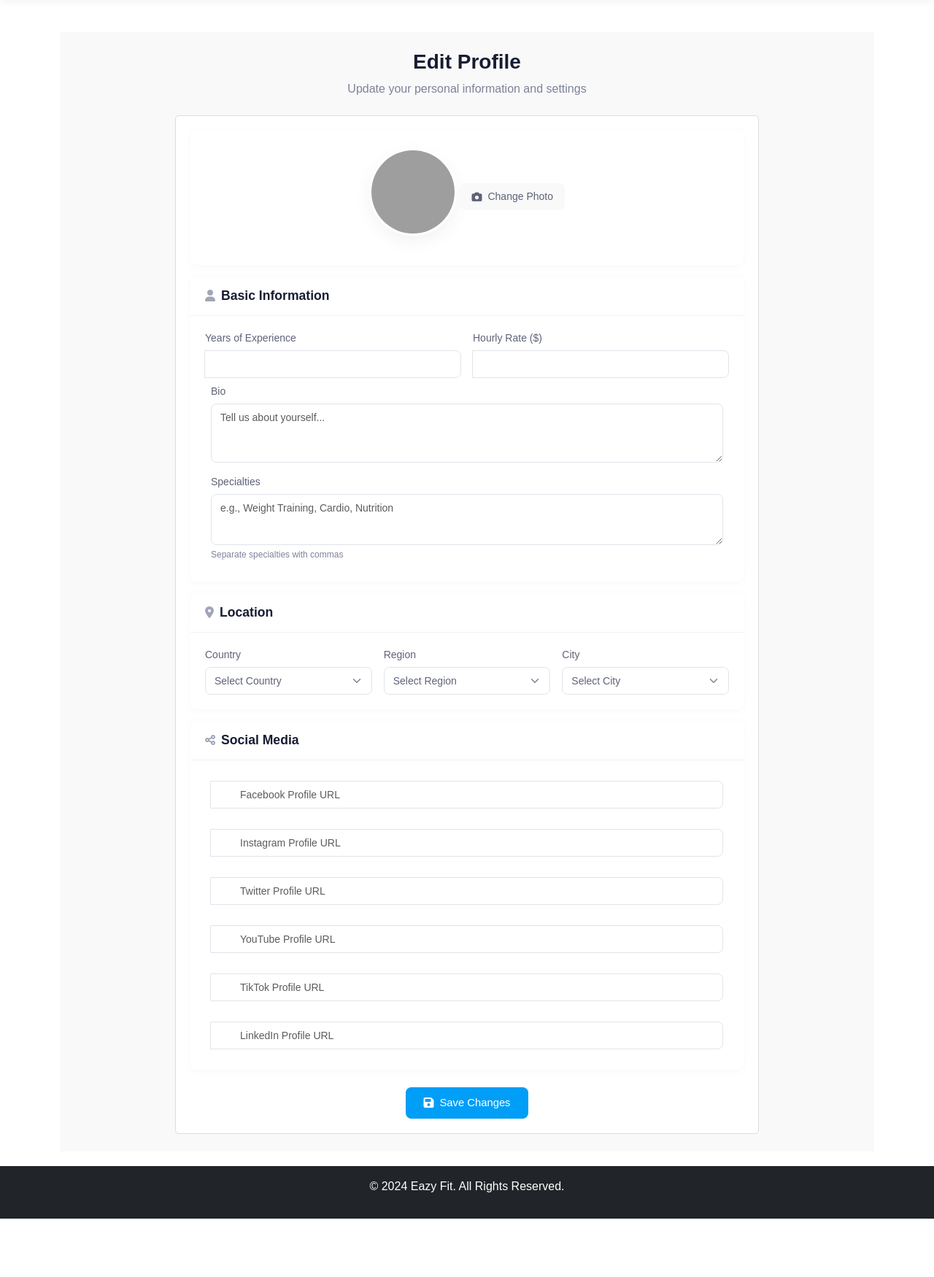
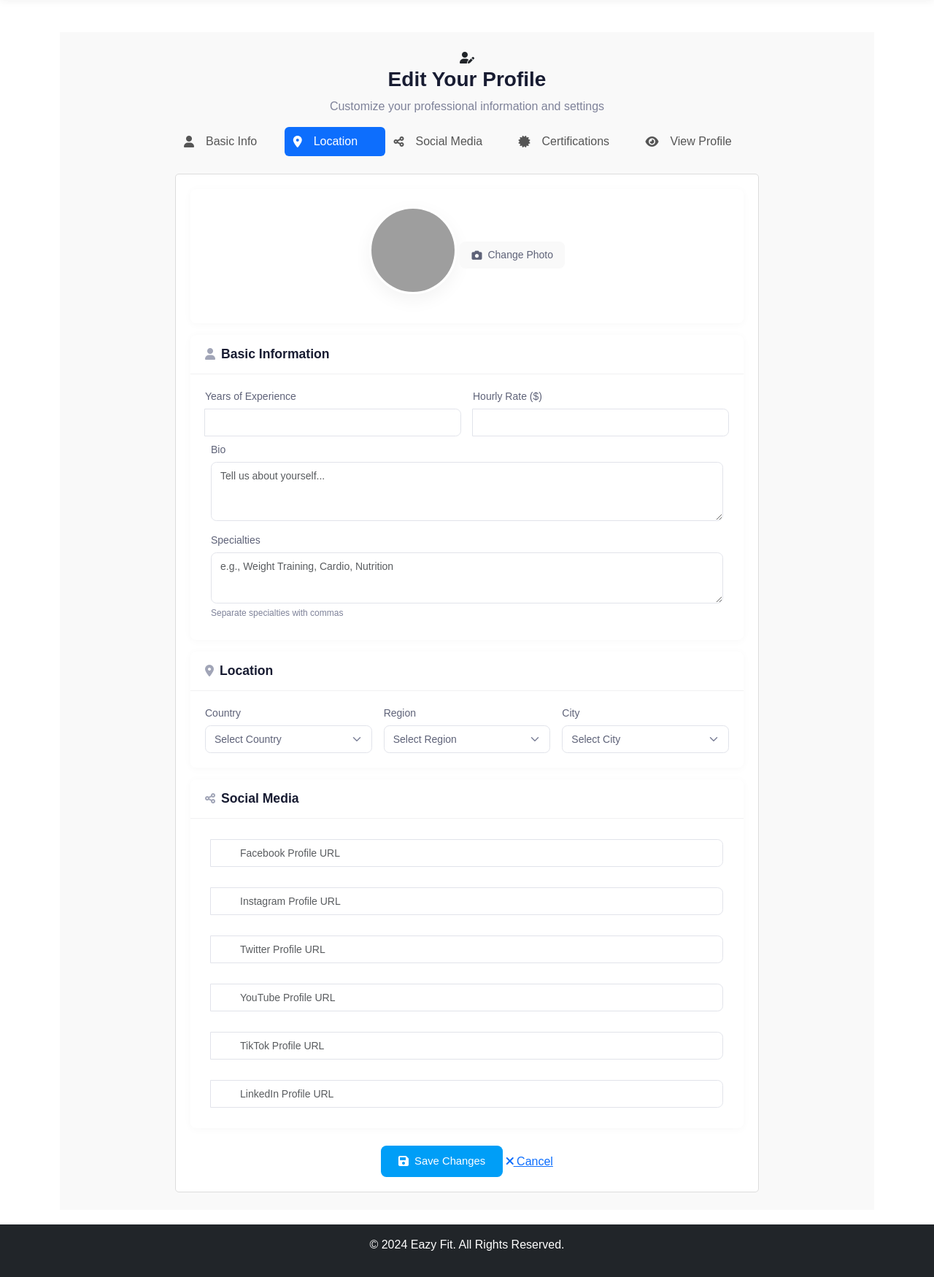
Before and after one commit to Pharoh0/easy-fit, a Django app: template apps/profiles/templates/profiles/coach/coach_profile_edit.html in a window 1280 px wide. Shown: the part 68-1818 px from the top of the page at 73% size. Before the commit the page ends 1738 px from the top, so only its background shows below. Run offline with Django 4.2, Linux system fonts and the light colour scheme; the template is opened without the code that fills it, so the values that code supplies are empty; grey boxes are pictures that could not be loaded.

Commit message:
feat(coach-profile): enhance edit profile page with navigation, improved layout, and form validation

```diff
--- a/apps/profiles/templates/profiles/coach/coach_profile_edit.html
+++ b/apps/profiles/templates/profiles/coach/coach_profile_edit.html
@@ -13,8 +13,45 @@
     <div class="edit-profile__container">
         <!-- Header -->
         <div class="edit-profile__header">
-            <h1>Edit Profile</h1>
-            <p>Update your personal information and settings</p>
+            <div class="header-icon">
+                <i class="fas fa-user-edit"></i>
+            </div>
+            <h1>Edit Your Profile</h1>
+            <p>Customize your professional information and settings</p>
+            <div class="edit-profile__nav">
+                <ul class="nav nav-pills nav-fill">
+                    <li class="nav-item">
+                        <a class="nav-link active" href="#basic-info">
+                            <i class="fas fa-user me-md-2"></i>
+                            <span>Basic Info</span>
+                        </a>
+                    </li>
+                    <li class="nav-item">
+                        <a class="nav-link" href="#location-info">
+                            <i class="fas fa-location-dot me-md-2"></i>
+                            <span>Location</span>
+                        </a>
+                    </li>
+                    <li class="nav-item">
+                        <a class="nav-link" href="#social-info">
+                            <i class="fas fa-share-nodes me-md-2"></i>
+                            <span>Social Media</span>
+                        </a>
+                    </li>
+                    <li class="nav-item">
+                        <a class="nav-link" href="{% url 'profiles:view_coach_certifications' %}">
+                            <i class="fas fa-certificate me-md-2"></i>
+                            <span>Certifications</span>
+                        </a>
+                    </li>
+                    <li class="nav-item">
+                        <a class="nav-link" href="{% url 'profiles:view_coach_profile' user.id %}">
+                            <i class="fas fa-eye me-md-2"></i>
+                            <span>View Profile</span>
+                        </a>
+                    </li>
+                </ul>
+            </div>
         </div>
 
         <form method="post" enctype="multipart/form-data" class="edit-profile__form">
@@ -39,7 +76,7 @@
             </div>
 
             <!-- Basic Info Card -->
-            <div class="edit-card">
+            <div class="edit-card" id="basic-info">
                 <div class="edit-card__header">
                     <h2><i class="fas fa-user"></i>Basic Information</h2>
                 </div>
@@ -77,7 +114,7 @@
             </div>
 
             <!-- Location Card -->
-            <div class="edit-card">
+            <div class="edit-card" id="location-info">
                 <div class="edit-card__header">
                     <h2><i class="fas fa-location-dot"></i>Location</h2>
                 </div>
@@ -121,7 +158,7 @@
             </div>
 
             <!-- Social Media Card -->
-            <div class="edit-card">
+            <div class="edit-card" id="social-info">
                 <div class="edit-card__header">
                     <h2><i class="fas fa-share-nodes"></i>Social Media</h2>
                 </div>
@@ -179,6 +216,10 @@
                     <i class="fas fa-save"></i>
                     Save Changes
                 </button>
+                <a href="{% url 'profiles:view_coach_profile' user.id %}" class="btn-cancel">
+                    <i class="fas fa-times"></i>
+                    Cancel
+                </a>
             </div>
         </form>
     </div>
@@ -187,4 +228,92 @@
 
 {% block extra_js %}
 <script src="{% static 'profiles/js/coach/coach_profile_edit.js' %}"></script>
+<script>
+document.addEventListener('DOMContentLoaded', function() {
+    // Smooth scroll for navigation links
+    document.querySelectorAll('.edit-profile__nav .nav-link').forEach(link => {
+        if (link.getAttribute('href').startsWith('#')) {
+            link.addEventListener('click', function(e) {
+                e.preventDefault();
+                const targetId = this.getAttribute('href');
+                const targetElement = document.querySelector(targetId);
+
+                if (targetElement) {
+                    window.scrollTo({
+                        top: targetElement.offsetTop - 20,
+                        behavior: 'smooth'
+                    });
+
+                    // Update active class
+                    document.querySelectorAll('.edit-profile__nav .nav-link').forEach(navLink => {
+                        navLink.classList.remove('active');
+                    });
+                    this.classList.add('active');
+                }
+            });
+        }
+    });
+
+    // Highlight active section on scroll
+    window.addEventListener('scroll', function() {
+        const scrollPosition = window.scrollY;
+
+        document.querySelectorAll('.edit-card[id]').forEach(section => {
+            const sectionTop = section.offsetTop - 100;
+            const sectionBottom = sectionTop + section.offsetHeight;
+
+            if (scrollPosition >= sectionTop && scrollPosition < sectionBottom) {
+                const id = section.getAttribute('id');
+                document.querySelectorAll('.edit-profile__nav .nav-link').forEach(link => {
+                    link.classList.remove('active');
+                    if (link.getAttribute('href') === '#' + id) {
+                        link.classList.add('active');
+                    }
+                });
+            }
+        });
+    });
+
+    // Form validation feedback
+    const form = document.querySelector('.edit-profile__form');
+    if (form) {
+        form.addEventListener('submit', function(e) {
+            const requiredFields = form.querySelectorAll('[required]');
+            let isValid = true;
+
+            requiredFields.forEach(field => {
+                if (!field.value.trim()) {
+                    isValid = false;
+                    field.classList.add('is-invalid');
+
+                    // Create feedback message if it doesn't exist
+                    let feedback = field.nextElementSibling;
+                    if (!feedback || !feedback.classList.contains('invalid-feedback')) {
+                        feedback = document.createElement('div');
+                        feedback.className = 'invalid-feedback';
+                        feedback.textContent = 'This field is required';
+                        field.parentNode.insertBefore(feedback, field.nextSibling);
+                    }
+                } else {
+                    field.classList.remove('is-invalid');
+                    const feedback = field.nextElementSibling;
+                    if (feedback && feedback.classList.contains('invalid-feedback')) {
+                        feedback.remove();
+                    }
+                }
+            });
+
+            if (!isValid) {
+                e.preventDefault();
+                // Scroll to first invalid field
+                const firstInvalid = form.querySelector('.is-invalid');
+                if (firstInvalid) {
+                    firstInvalid.scrollIntoView({ behavior: 'smooth', block: 'center' });
+                    firstInvalid.focus();
+                }
+            }
+        });
+    }
+});
+</script>
 {% endblock %}
```
